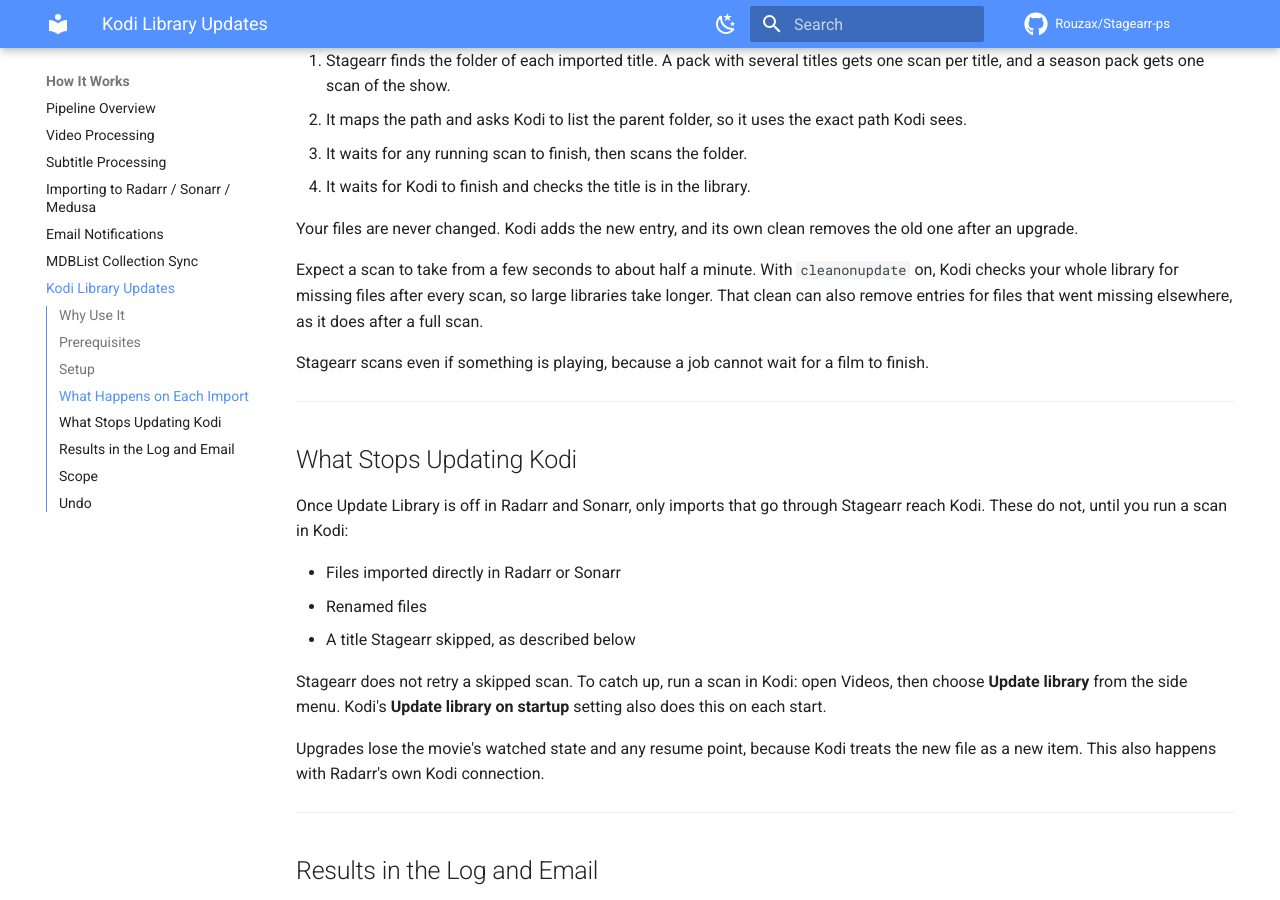
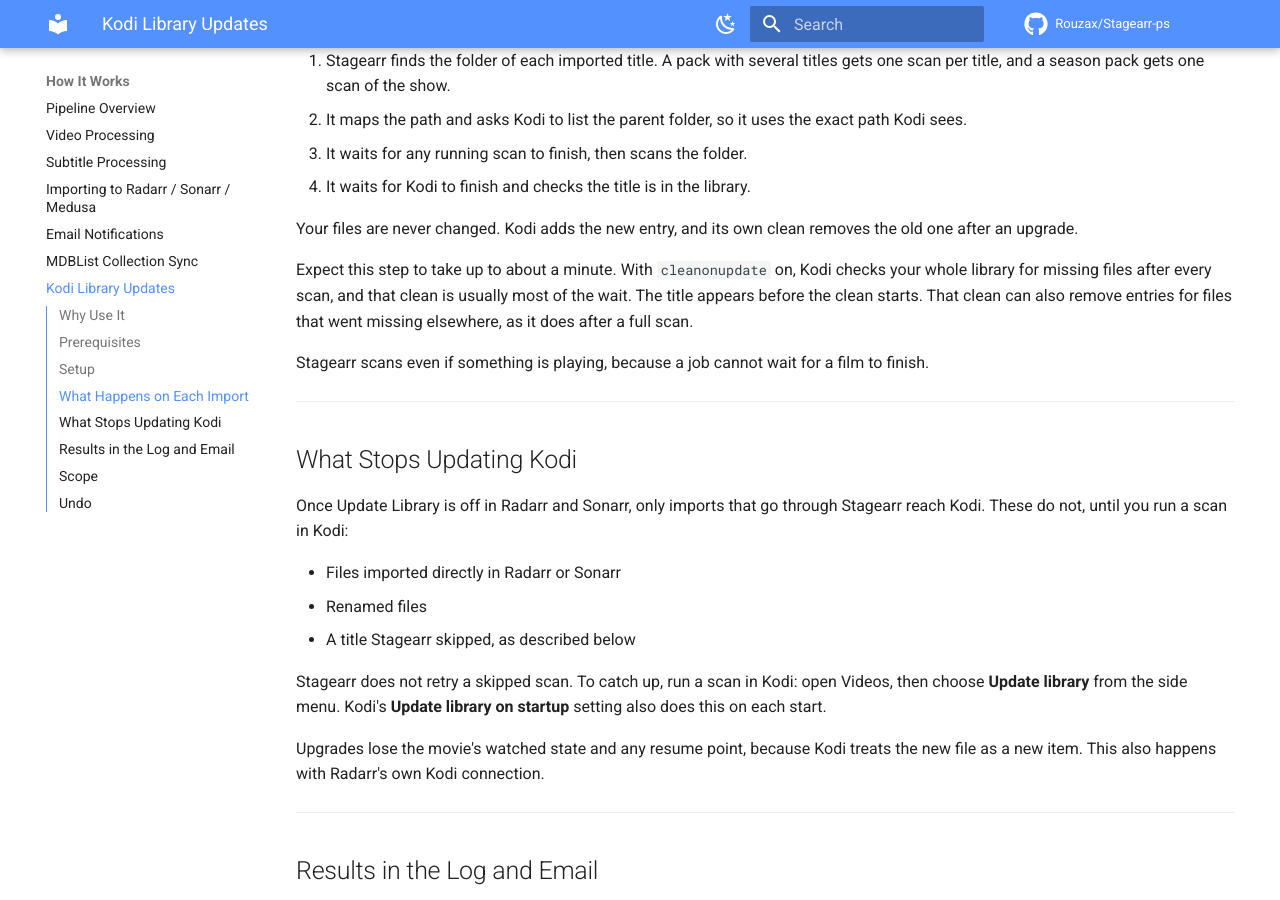
Before and after one commit to Rouzax/Stagearr-ps, an MkDocs documentation site: the page built from docs/kodi.md, in a window 1280 px wide and 900 px high, scrolled down 1886 px. Built offline with MkDocs 1.6.1 and Material for MkDocs 9.7.7, drawn with Linux system fonts in a browser that asks for light colours; comment, search, counter and statistics services are not loaded.

Commit message:
docs(kodi): state the real wait and that the clean takes most of it
Measured on a shared library, a scan plus Kodi's clean takes up to
about a minute. The title appears before the clean starts, which
readers need to know so they do not treat the wait as a delay in the
title reaching Kodi.

```diff
--- a/docs/kodi.md
+++ b/docs/kodi.md
@@ -70,7 +70,7 @@
 
 Your files are never changed. Kodi adds the new entry, and its own clean removes the old one after an upgrade.
 
-Expect a scan to take from a few seconds to about half a minute. With `cleanonupdate` on, Kodi checks your whole library for missing files after every scan, so large libraries take longer. That clean can also remove entries for files that went missing elsewhere, as it does after a full scan.
+Expect this step to take up to about a minute. With `cleanonupdate` on, Kodi checks your whole library for missing files after every scan, and that clean is usually most of the wait. The title appears before the clean starts. That clean can also remove entries for files that went missing elsewhere, as it does after a full scan.
 
 Stagearr scans even if something is playing, because a job cannot wait for a film to finish.
 
```
